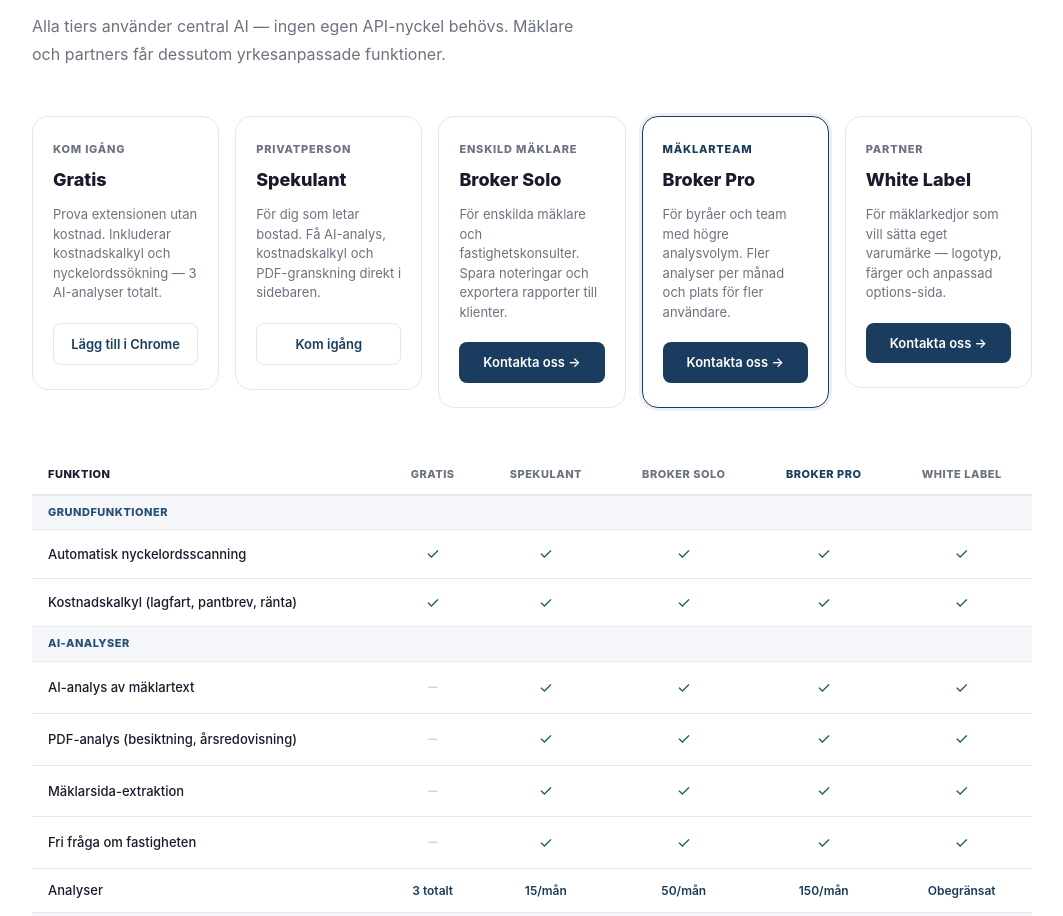
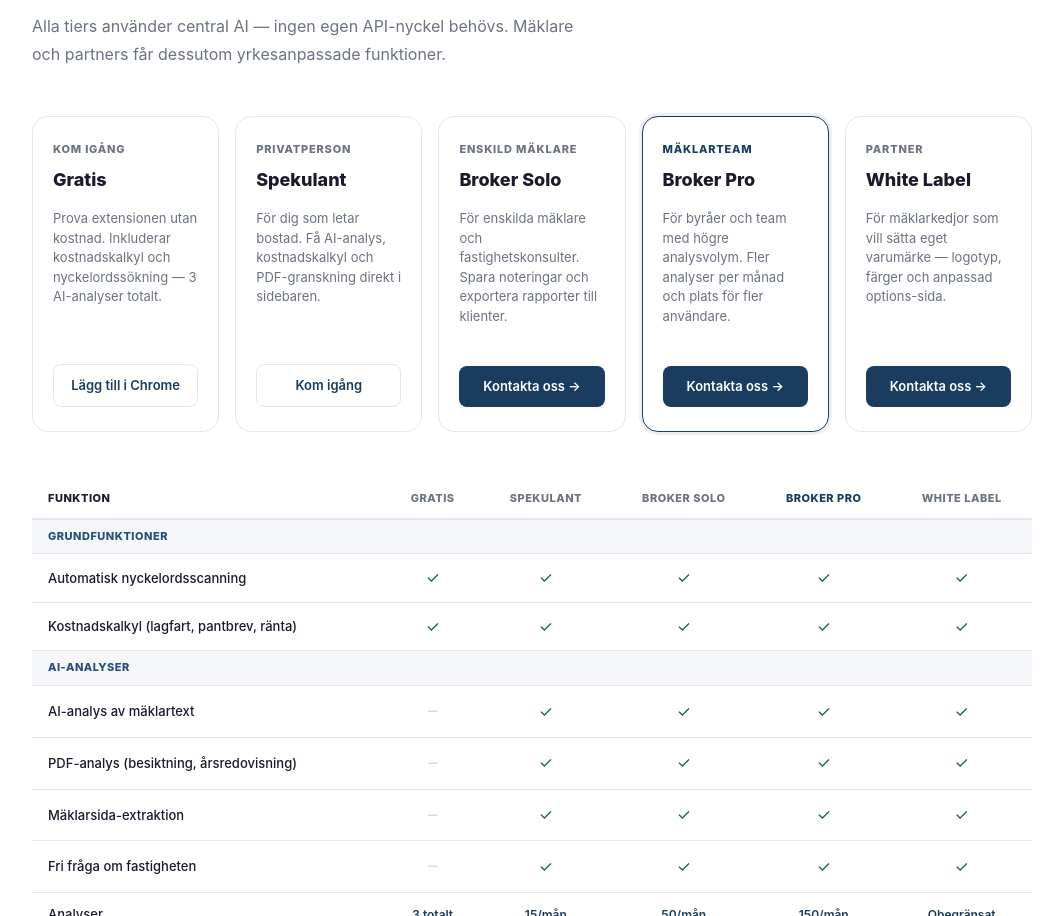
Before and after one commit to AidinD/ai-property-scout, a browser extension: page docs/index.html in a window 1280 px wide. Shown: the part 2399-3315 px from the top of the page, without its empty margins (108-1171 px from the left). Drawn offline with Linux system fonts and the light colour scheme.

Commit message:
fix pricing card heights to match across all tiers

```diff
--- a/docs/index.html
+++ b/docs/index.html
@@ -181,7 +181,7 @@
       display: grid;
       grid-template-columns: repeat(5, 1fr);
       gap: 16px; margin-top: 48px;
-      align-items: start;
+      align-items: stretch;
     }
     @media (max-width: 1000px) {
       .pricing-grid { grid-template-columns: repeat(3, 1fr); }
@@ -191,6 +191,8 @@
       border-radius: 16px;
       padding: 24px 20px;
       background: #fff;
+      display: flex;
+      flex-direction: column;
     }
     .price-card.featured {
       border-color: var(--blue-dark);
@@ -202,7 +204,7 @@
     }
     .price-card.featured .price-label { color: var(--blue-dark); }
     .price-name { font-size: 18px; font-weight: 800; margin-bottom: 4px; }
-    .price-desc { font-size: 13px; color: var(--muted); margin-bottom: 20px; line-height: 1.5; margin-top: 10px; }
+    .price-desc { font-size: 13px; color: var(--muted); margin-bottom: 20px; line-height: 1.5; margin-top: 10px; flex: 1; }
     .price-cta {
       display: block; width: 100%; margin-top: 20px;
       background: var(--blue-dark); color: #fff;
```
